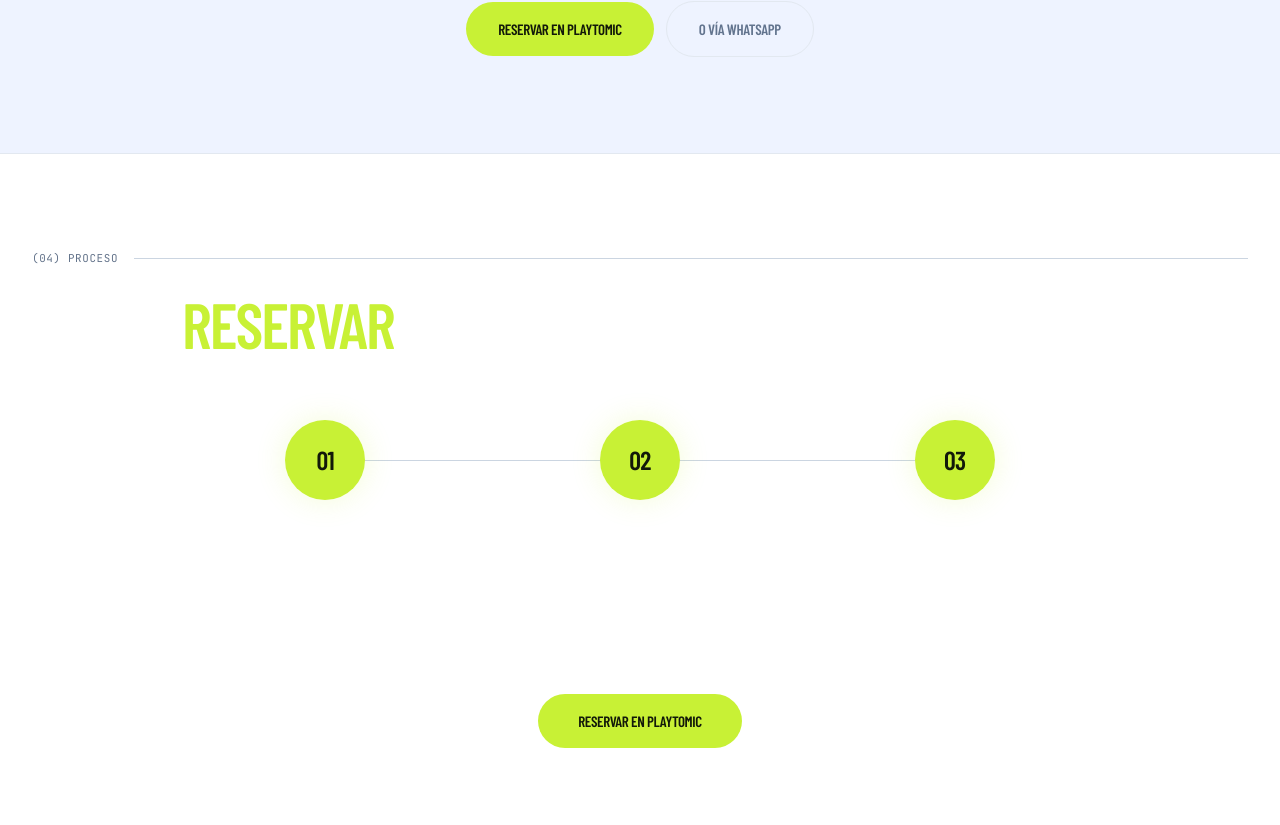
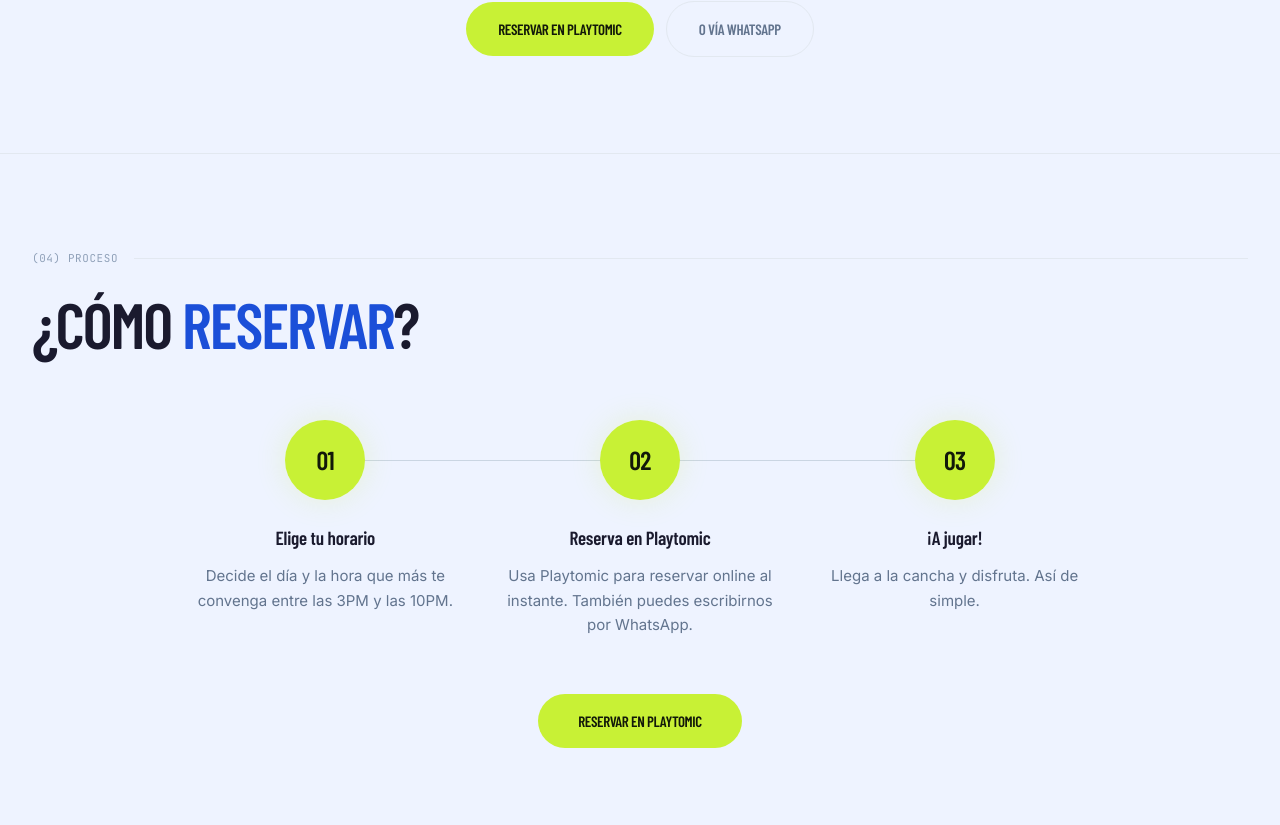
Before and after one commit to kretar24/padel-page, a Next.js app: page / in a window 1280 px wide. Shown: the part 4715-5540 px from the top of the page. Built offline with nearby package versions, Linux system fonts and the light colour scheme; a web font is replaced by a local one.

Commit message:
feat: howtobook — blue-light bg, dark text, lime step circles kept

```diff
--- a/src/components/HowToBook.tsx
+++ b/src/components/HowToBook.tsx
@@ -28,7 +28,7 @@
   const isInView = useInView(ref, { once: true, amount: 0.2 });
 
   return (
-    <section className="py-24 bg-navy-light border-b border-line" ref={ref}>
+    <section className="py-24 bg-blue-light border-b border-slate-200" ref={ref}>
       <div className="max-w-7xl mx-auto px-4 sm:px-6 lg:px-8">
         <motion.div
           initial={{ opacity: 0, y: 20 }}
@@ -37,22 +37,22 @@
           className="mb-16"
         >
           <div className="flex items-center gap-4 mb-6">
-            <span className="font-mono text-[0.68rem] text-muted uppercase tracking-[0.06em]">
+            <span className="font-mono text-[0.68rem] text-slate-400 uppercase tracking-[0.06em]">
               (04) Proceso
             </span>
-            <span className="flex-1 h-px bg-line" />
+            <span className="flex-1 h-px bg-slate-200" />
           </div>
           <h2
-            className="font-heading font-extrabold text-white tracking-[-0.03em]"
+            className="font-heading font-extrabold text-[#1A1A2E] tracking-[-0.03em]"
             style={{ fontSize: "clamp(36px, 5vw, 64px)", lineHeight: 1.02 }}
           >
             ¿CÓMO{" "}
-            <span className="text-lime">RESERVAR</span>?
+            <span className="text-blue">RESERVAR</span>?
           </h2>
         </motion.div>
 
         <div className="relative max-w-4xl mx-auto">
-          <div className="hidden md:block absolute top-10 left-[calc(16.666%+1.5rem)] right-[calc(16.666%+1.5rem)] h-px bg-line" />
+          <div className="hidden md:block absolute top-10 left-[calc(16.666%+1.5rem)] right-[calc(16.666%+1.5rem)] h-px bg-slate-300" />
 
           <div className="grid md:grid-cols-3 gap-12">
             {steps.map((step, i) => (
@@ -70,10 +70,10 @@
                     {step.number}
                   </span>
                 </div>
-                <h3 className="font-heading text-[19px] font-semibold text-white tracking-[-0.01em] mb-3">
+                <h3 className="font-heading text-[19px] font-semibold text-[#1A1A2E] tracking-[-0.01em] mb-3">
                   {step.title}
                 </h3>
-                <p className="text-white/45 leading-relaxed text-[15px]">{step.body}</p>
+                <p className="text-slate-500 leading-relaxed text-[15px]">{step.body}</p>
               </motion.div>
             ))}
           </div>
```
